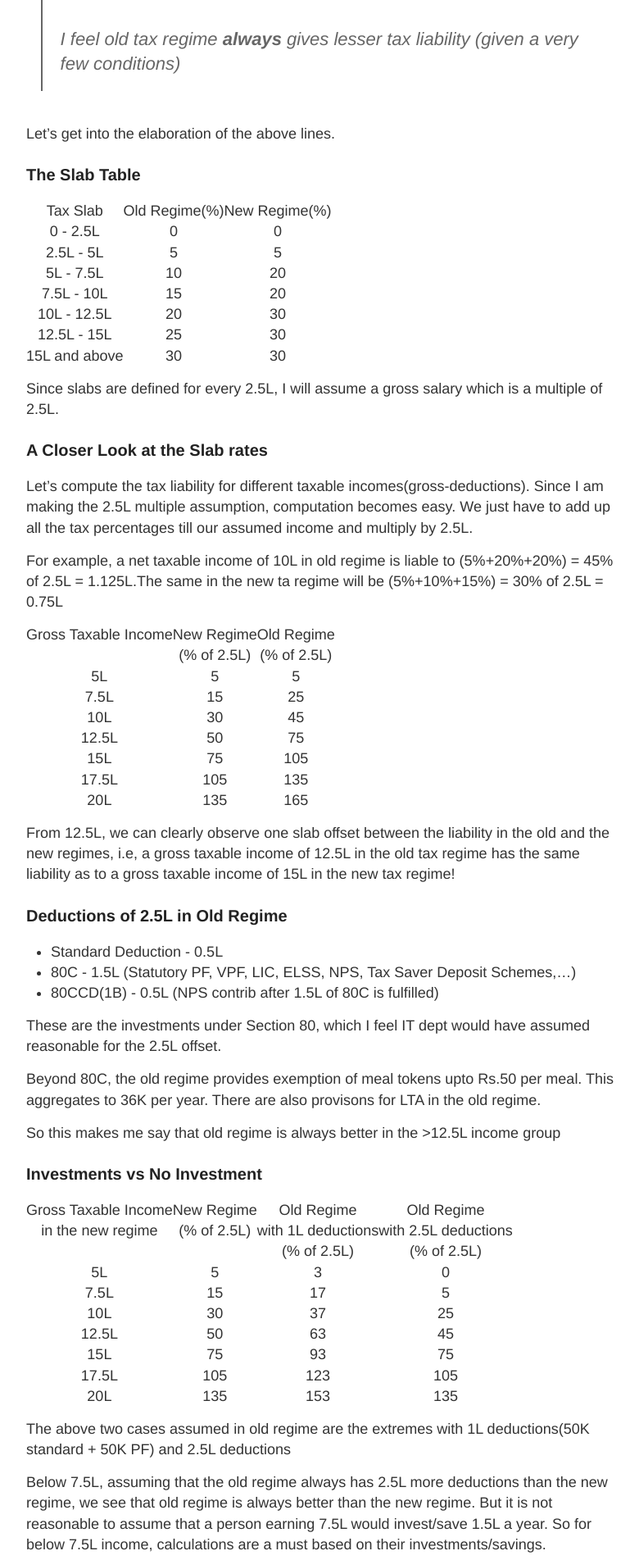
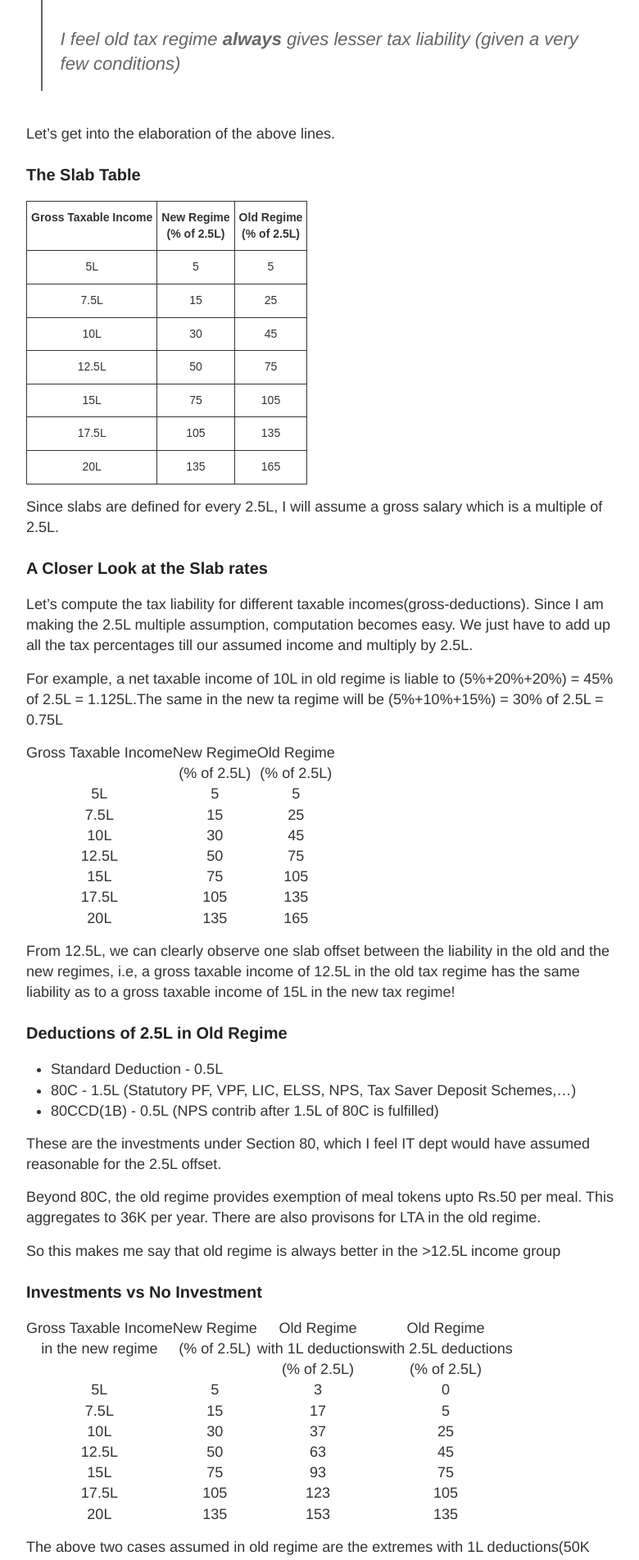
Before and after one commit to pa1tech/blog, a Jekyll site: the page built from _posts/2021-11-4-tax-regime.md, in a window 1280 px wide. Shown: the part 902-2805 px from the top of the page at 82% size, without its empty margins (248-1028 px from the left). Built offline with Jekyll 4.4.1, drawn with Linux system fonts in a browser that asks for light colours.

Commit message:
Update 2021-11-4-tax-regime.md

```diff
--- a/_posts/2021-11-4-tax-regime.md
+++ b/_posts/2021-11-4-tax-regime.md
@@ -17,15 +17,61 @@ Let's get into the elaboration of the above lines.
 
 ### The Slab Table
 
-|    Tax Slab   	| Old Regime(%) 	| New Regime(%) 	|
-|:-------------:	|:-------------:	|:-------------:	|
-|    0 - 2.5L   	|       0       	|       0       	|
-|   2.5L - 5L   	|       5       	|       5       	|
-|   5L - 7.5L   	|       10      	|       20      	|
-|   7.5L - 10L  	|       15      	|       20      	|
-|  10L - 12.5L  	|       20      	|       30      	|
-|  12.5L - 15L  	|       25      	|       30      	|
-| 15L and above 	|       30      	|       30      	|
+<style type="text/css">
+.tg  {border-collapse:collapse;border-spacing:0;}
+.tg td{border-color:black;border-style:solid;border-width:1px;font-family:Arial, sans-serif;font-size:14px;
+  overflow:hidden;padding:10px 5px;word-break:normal;}
+.tg th{border-color:black;border-style:solid;border-width:1px;font-family:Arial, sans-serif;font-size:14px;
+  font-weight:normal;overflow:hidden;padding:10px 5px;word-break:normal;}
+.tg .tg-c3ow{border-color:inherit;text-align:center;vertical-align:top}
+.tg .tg-7btt{border-color:inherit;font-weight:bold;text-align:center;vertical-align:top}
+</style>
+<table class="tg">
+<thead>
+  <tr>
+    <th class="tg-7btt">Gross Taxable Income</th>
+    <th class="tg-7btt">New Regime<br>(% of 2.5L)</th>
+    <th class="tg-7btt">Old Regime<br>(% of 2.5L)</th>
+  </tr>
+</thead>
+<tbody>
+  <tr>
+    <td class="tg-c3ow">5L</td>
+    <td class="tg-c3ow">5</td>
+    <td class="tg-c3ow">5</td>
+  </tr>
+  <tr>
+    <td class="tg-c3ow">7.5L</td>
+    <td class="tg-c3ow">15</td>
+    <td class="tg-c3ow">25</td>
+  </tr>
+  <tr>
+    <td class="tg-c3ow">10L</td>
+    <td class="tg-c3ow">30</td>
+    <td class="tg-c3ow">45</td>
+  </tr>
+  <tr>
+    <td class="tg-c3ow">12.5L</td>
+    <td class="tg-c3ow">50</td>
+    <td class="tg-c3ow">75</td>
+  </tr>
+  <tr>
+    <td class="tg-c3ow">15L</td>
+    <td class="tg-c3ow">75</td>
+    <td class="tg-c3ow">105</td>
+  </tr>
+  <tr>
+    <td class="tg-c3ow">17.5L</td>
+    <td class="tg-c3ow">105</td>
+    <td class="tg-c3ow">135</td>
+  </tr>
+  <tr>
+    <td class="tg-c3ow">20L</td>
+    <td class="tg-c3ow">135</td>
+    <td class="tg-c3ow">165</td>
+  </tr>
+</tbody>
+</table>
 
 Since slabs are defined for every 2.5L, I will assume a gross salary which is a multiple of 2.5L.
 
```
